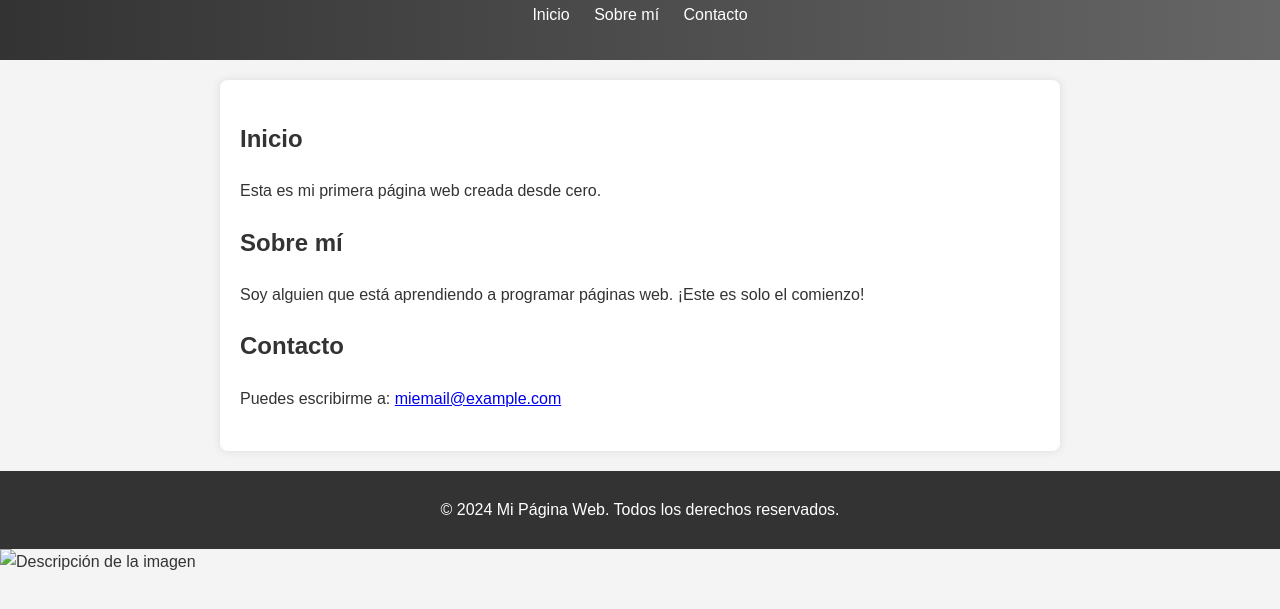
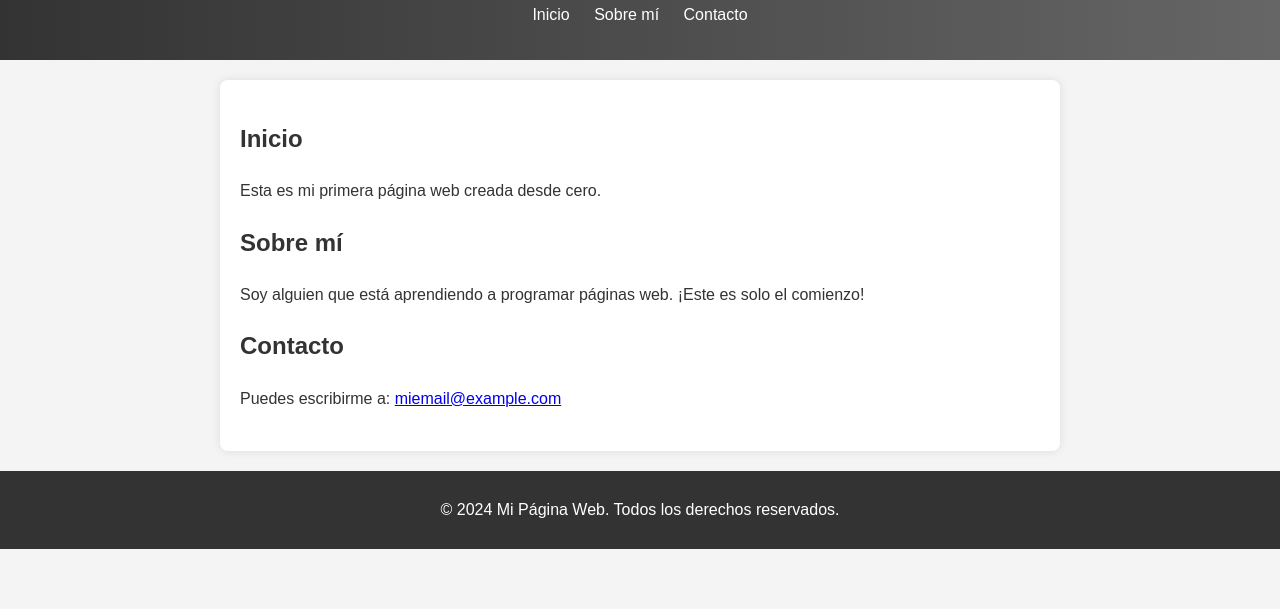
Before and after one commit to yeison012/Dsurtec, a plain HTML site: page index.html in a window 1280 px wide. Shown: the part 81-690 px from the top of the page. Drawn offline with Linux system fonts and the light colour scheme.

Commit message:
Update index.html

```diff
--- a/index.html
+++ b/index.html
@@ -41,4 +41,3 @@
     </footer>
 </body>
 </html>
-<img src="nombre-de-la-imagen.jpg" alt="Descripción de la imagen" width="300">
```
